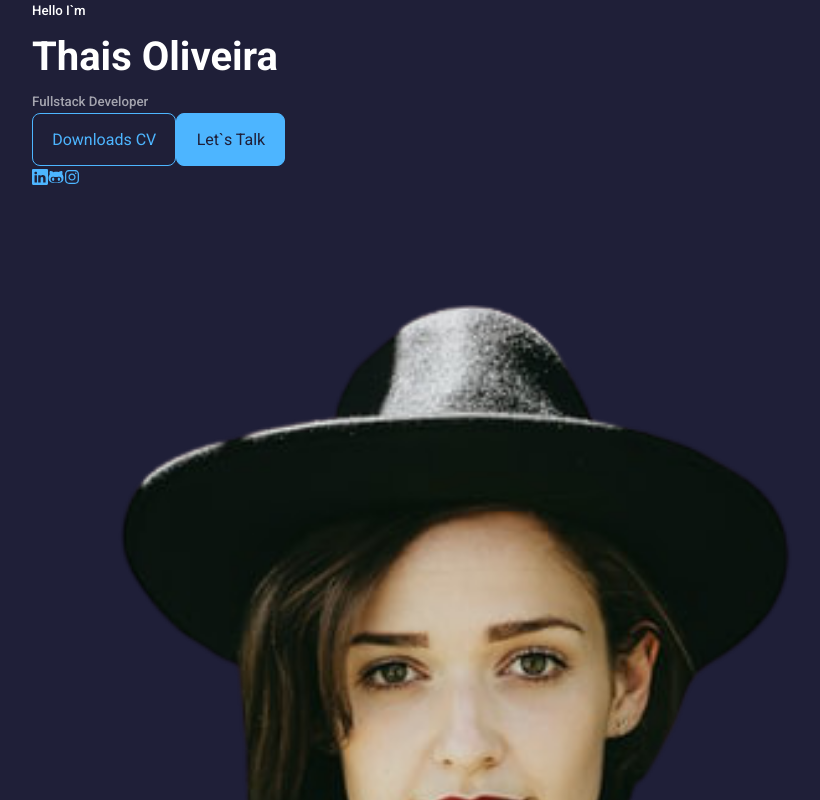
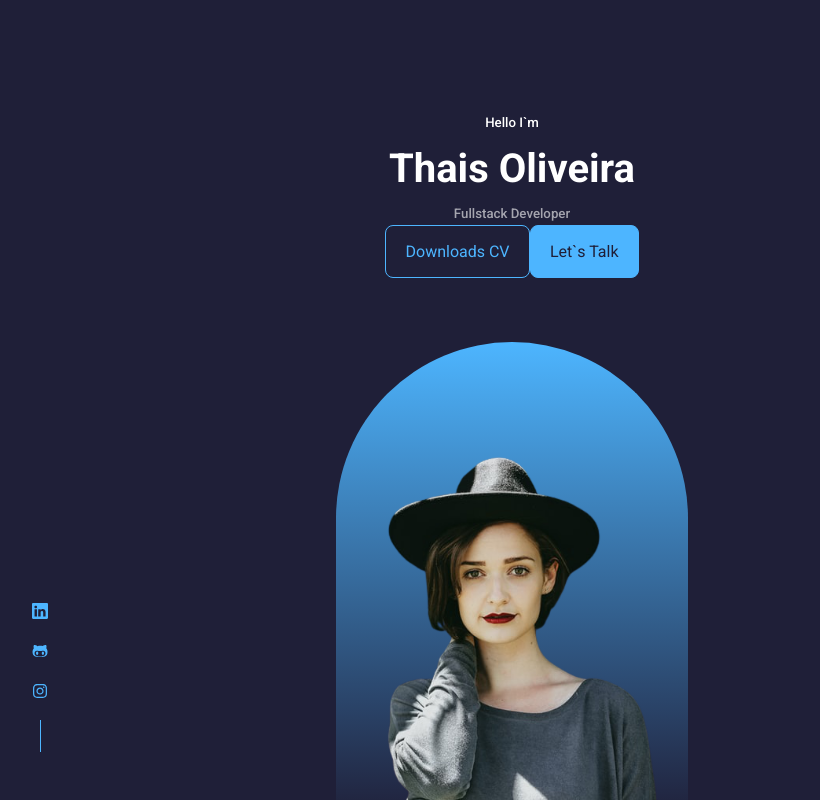
Before and after one commit to cesinhalius/PortfolioExample, a React (Create React App) app: page / in a window 1280 px wide. Shown: the top 800 px of the page, without its empty margins (128-948 px from the left). Built offline with nearby package versions, Linux system fonts and the light colour scheme.

Commit message:
Adicionando estilo na página

```diff
--- a/src/components/header/style.css
+++ b/src/components/header/style.css
@@ -0,0 +1,52 @@
+header{
+    height: 100vh;
+    padding-top: 7rem;
+    overflow: hidden;
+}
+
+.header__container{
+    text-align: center;
+    height: 100%;
+    position: relative;
+}
+
+
+.cta{
+    margin-top: 50rem;
+    display: flex;
+    gap: 1.2rem;
+    justify-content: center;
+}
+
+/*======================Social Midias===================*/
+
+.header__socials{
+    display: flex;
+    flex-direction: column;
+    align-items: center;
+    gap: .8rem;
+    position: absolute;
+    left: 0;
+    bottom: 3rem;
+}
+
+.header__socials::after{
+    content: "";
+    width: 1px;
+    height: 2rem;
+    background: var(--color-primary);
+}
+
+/*==============================IMAGE=====================*/
+
+.me{
+    background: linear-gradient(var(--color-primary), transparent);
+    width: 22rem;
+    height: 30rem;
+    position: absolute;
+    left: calc(50% - 11rem);
+    margin-top: 4rem;
+    border-radius: 12rem 12rem 0 0;
+    overflow: hidden;
+    padding: 5rem 1.5rem 1.5rem 1.5rem;
+}
```
